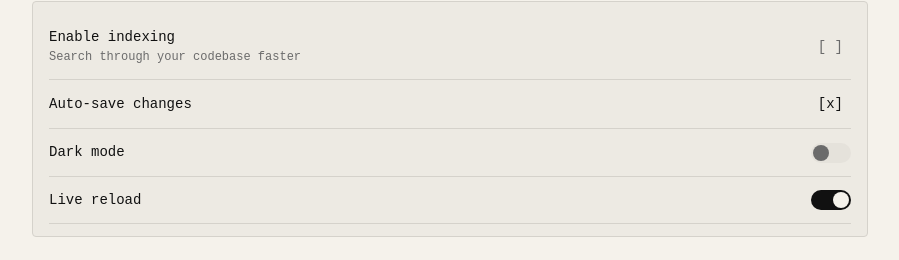
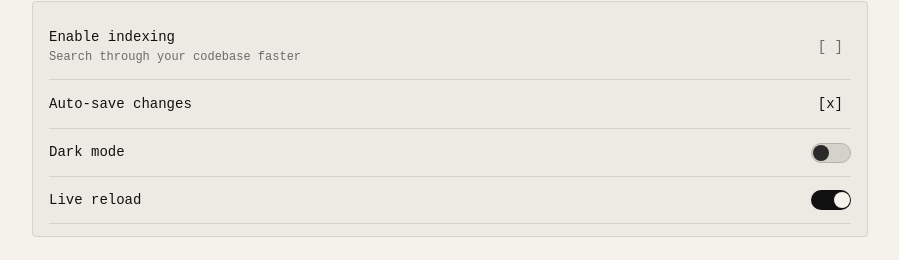
Before and after one commit to ro4dev/tui-components-react-library, a React (Vite) app: page / in a window 1280 px wide. Shown: the part 5682-5942 px from the top of the page, without its empty margins (190-1089 px from the left). Built offline with nearby package versions, Linux system fonts and the light colour scheme.

Commit message:
Improve switch toggle contrast in false state
Change off background from surfaceCard to hairline, add border
in off state, use body color for knob instead of mute for
better contrast in both light and dark modes.

```diff
--- a/src/components/Toggle.jsx
+++ b/src/components/Toggle.jsx
@@ -31,17 +31,18 @@ export function Toggle({ label, description, defaultOn, variant = 'ascii', onCha
         <button
           style={{
             width: '40px', height: '20px', borderRadius: radius.full,
-            border: 'none', cursor: 'pointer', position: 'relative',
-            background: on ? colors.ink : colors.surfaceCard,
+            border: `1px solid ${on ? 'transparent' : colors.hairlineStrong}`,
+            cursor: 'pointer', position: 'relative',
+            background: on ? colors.ink : colors.hairline,
             transition: 'background 0.2s',
           }}
           onClick={toggle}
         >
           <div style={{
             width: '16px', height: '16px', borderRadius: '50%',
-            background: on ? colors.canvas : colors.mute,
-            position: 'absolute', top: '2px',
-            left: on ? '22px' : '2px',
+            background: on ? colors.canvas : colors.body,
+            position: 'absolute', top: '1px',
+            left: on ? '22px' : '1px',
             transition: 'left 0.2s',
           }} />
         </button>
```
